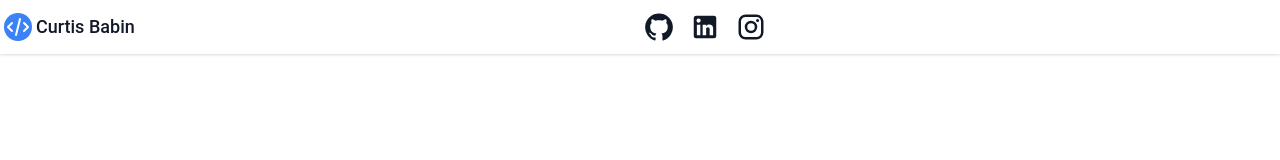
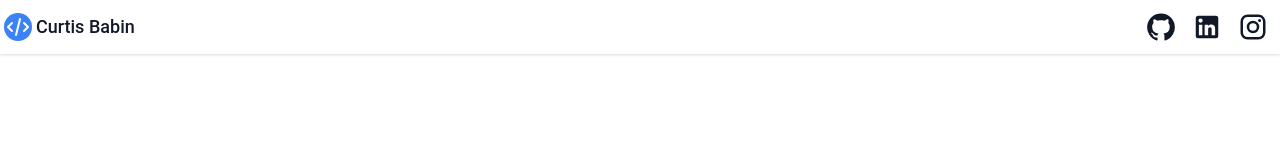
Before and after one commit to CurtisGrayeBabin/old-website, a Gatsby site: page / in a window 1280 px wide. Shown: the top 160 px of the page. Built offline with nearby package versions, Linux system fonts and the light colour scheme; Gatsby itself is replaced by a stand-in of ours.

Commit message:
Make Navbar socials margins responsive

```diff
--- a/src/styles/header.module.css
+++ b/src/styles/header.module.css
@@ -16,7 +16,7 @@
 }
 
 .header nav {
-    @apply ml-auto mr-auto flex flex-wrap items-center text-base justify-center;
+    @apply ml-auto sm:mr-0 mr-auto flex flex-wrap items-center text-base justify-center;
 }
 
 .header nav a {
```
